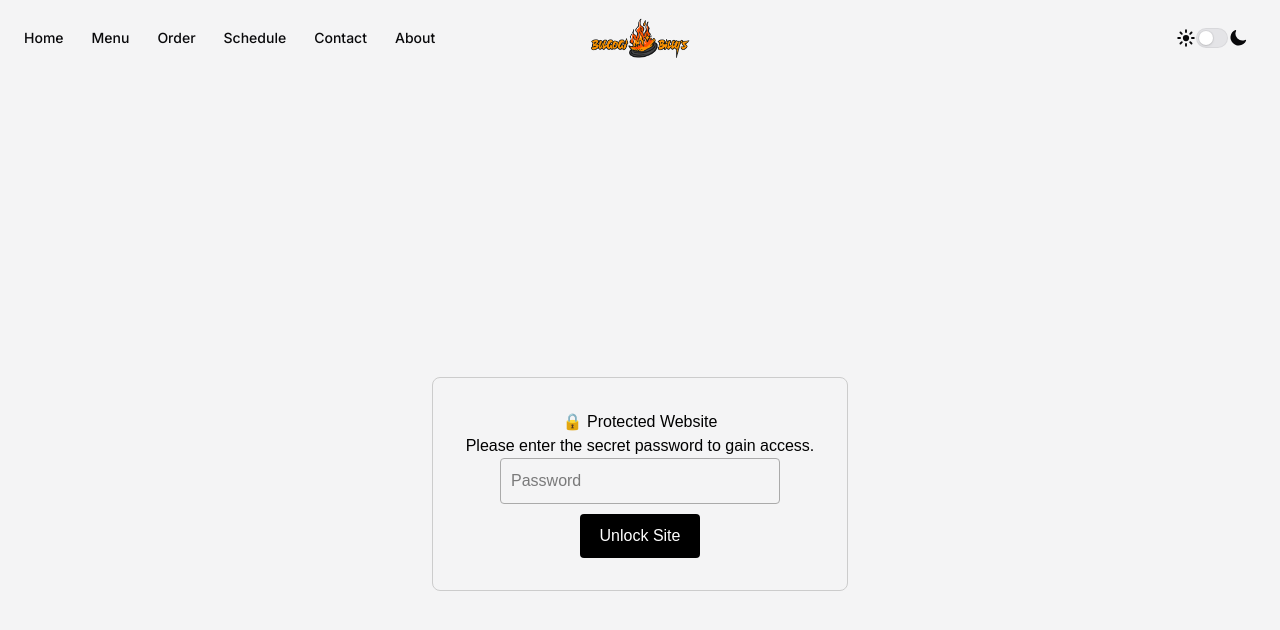
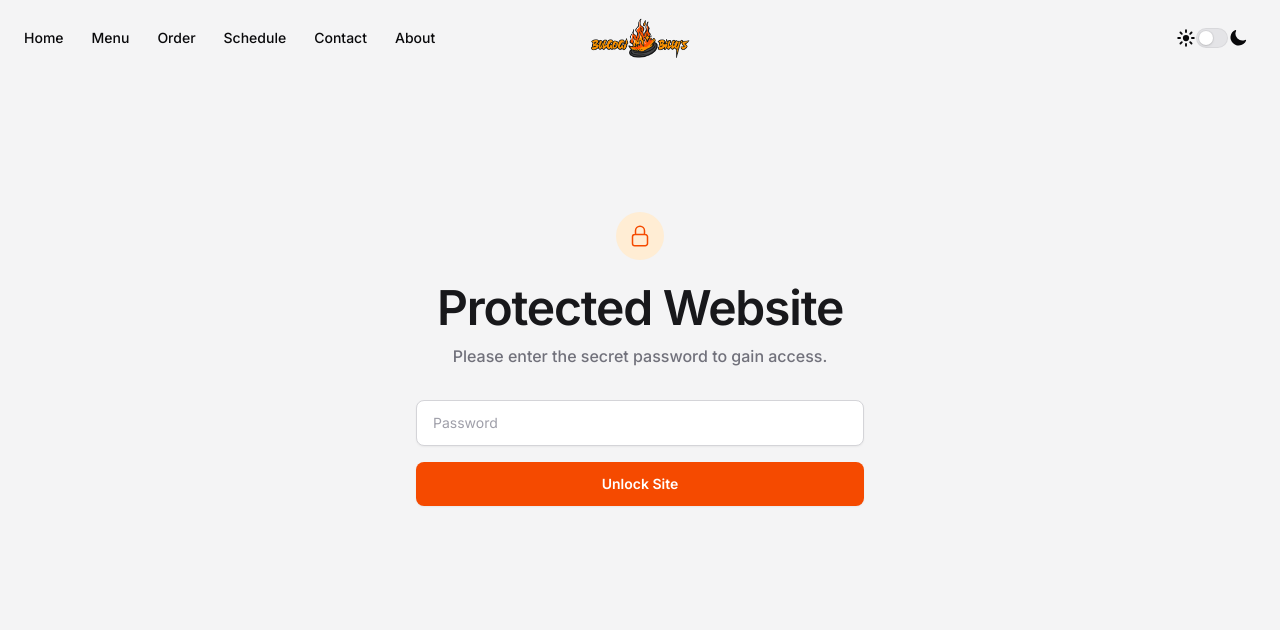
Before and after one commit to lukeludlow/bulgogi-billys, a React (Vite) app: page /enter-password in a window 1280 px wide. Shown: the top 630 px of the page. Built offline with nearby package versions, Linux system fonts and the light colour scheme.

Commit message:
pretty password protect

```diff
--- a/src/pages/enter-password/EnterPassword.tsx
+++ b/src/pages/enter-password/EnterPassword.tsx
@@ -1,73 +1,86 @@
-import { useState } from "react";
+import React, { useState } from "react";
 
 export default function EnterPassword() {
-    const [password, setPassword] = useState("");
-    const [error, setError] = useState(false);
+    const [password, setPassword] = useState<string>("");
+    const [error, setError] = useState<boolean>(false);
 
     return (
-        <div
-            style={{
-                display: "flex",
-                justifyContent: "center",
-                alignItems: "center",
-                height: "100vh",
-                fontFamily: "sans-serif",
-            }}
+        <main className="grid min-h-0 h-full flex-1 place-items-center bg-zinc-100 px-6 py-24 sm:py-32 lg:px-8 dark:bg-zinc-900 transition-colors duration-200">
+            <div className="w-full max-w-md text-center">
+                {/* Icon / Top Badge */}
+                <div className="mx-auto flex h-12 w-12 items-center justify-center rounded-full bg-orange-100 dark:bg-orange-950/50">
+                    <svg
+                        className="h-6 w-6 text-orange-600 dark:text-orange-400"
+                        fill="none"
+                        viewBox="0 0 24 24"
+                        strokeWidth="1.5"
+                        stroke="currentColor"
+                        aria-hidden="true"
                     >
-            <form
-                onSubmit={handleSubmit}
-                style={{
-                    padding: "2rem",
-                    border: "1px solid #ccc",
-                    borderRadius: "8px",
-                    textAlign: "center",
-                }}
-            >
-                <h2>🔒 Protected Website</h2>
-                <p>Please enter the secret password to gain access.</p>
+                        <path
+                            strokeLinecap="round"
+                            strokeLinejoin="round"
+                            d="M16.5 10.5V6.75a4.5 4.5 0 10-9 0v3.75m-.75 11.25h10.5a2.25 2.25 0 002.25-2.25v-6.75a2.25 2.25 0 00-2.25-2.25H6.75a2.25 2.25 0 00-2.25 2.25v6.75a2.25 2.25 0 002.25 2.25z"
+                        />
+                    </svg>
+                </div>
+
+                {/* Typography Header */}
+                <h1 className="mt-6 text-4xl font-semibold tracking-tight text-balance text-zinc-900 sm:text-5xl dark:text-white">
+                    Protected Website
+                </h1>
+                <p className="mt-3 text-base font-medium text-pretty text-zinc-500 dark:text-zinc-400">
+                    Please enter the secret password to gain access.
+                </p>
+
+                {/* Form Container mimicking Catalyst UI input structures */}
+                <form onSubmit={handleSubmit} className="mt-8 space-y-4">
+                    <div className="relative">
                         <input
                             type="password"
                             placeholder="Password"
                             value={password}
-                    onChange={(e) => {
+                            onChange={(
+                                e: React.ChangeEvent<HTMLInputElement>,
+                            ) => {
                                 setPassword(e.target.value);
-                        setError(false);
-                    }}
-                    style={{
-                        padding: "10px",
-                        width: "80%",
-                        marginBottom: "10px",
-                        borderRadius: "4px",
-                        border: "1px solid #aaa",
+                                if (error) setError(false);
                             }}
                             required
+                            className={`block w-full rounded-lg border bg-white px-4 py-3 text-zinc-900 shadow-xs transition-colors placeholder:text-zinc-400 focus:outline-hidden sm:text-sm dark:bg-zinc-800 dark:text-white dark:placeholder:text-zinc-500 ${
+                                error
+                                    ? "border-red-500 focus:border-red-500 focus:ring-2 focus:ring-red-500/20"
+                                    : "border-zinc-300 focus:border-orange-500 focus:ring-2 focus:ring-orange-500/20 dark:border-zinc-700 dark:focus:border-orange-400 dark:focus:ring-orange-400/20"
+                            }`}
                         />
+                    </div>
+
+                    {/* Error Message */}
                     {error && (
-                    <p style={{ color: "red", fontSize: "14px" }}>
-                        Incorrect password. Try again.
+                        <p className="text-left text-sm font-medium text-red-600 dark:text-red-400 transition-all">
+                            ⚠️ Incorrect password. Try again.
                         </p>
                     )}
+
+                    {/* Submit Button */}
                     <button
                         type="submit"
-                    style={{
-                        padding: "10px 20px",
-                        cursor: "pointer",
-                        background: "#000",
-                        color: "#fff",
-                        border: "none",
-                        borderRadius: "4px",
-                    }}
+                        className="w-full rounded-lg bg-orange-600 px-4 py-3 text-sm font-semibold text-white shadow-xs hover:bg-orange-500 focus-visible:outline-2 focus-visible:outline-offset-2 focus-visible:outline-orange-600 dark:bg-orange-500 dark:hover:bg-orange-400 dark:focus-visible:outline-orange-500 cursor-pointer transition-colors duration-150"
                     >
                         Unlock Site
                     </button>
                 </form>
             </div>
+        </main>
     );
 
     function handleSubmit(e) {
         e.preventDefault();
 
-        if (password === import.meta.env.SITE_PASSWORD) {
+        const sitePassword = (import.meta.env.VITE_SITE_PASSWORD ||
+            import.meta.env.SITE_PASSWORD) as string;
+
+        if (password === sitePassword) {
             // Save the token cookie valid for 30 days
             const maxAge = 60 * 60 * 24 * 30;
             document.cookie = `site_auth_token=${password}; path=/; max-age=${maxAge}; SameSite=Strict; Secure`;
```
Lines whose indentation alone changed are shown as unchanged.
